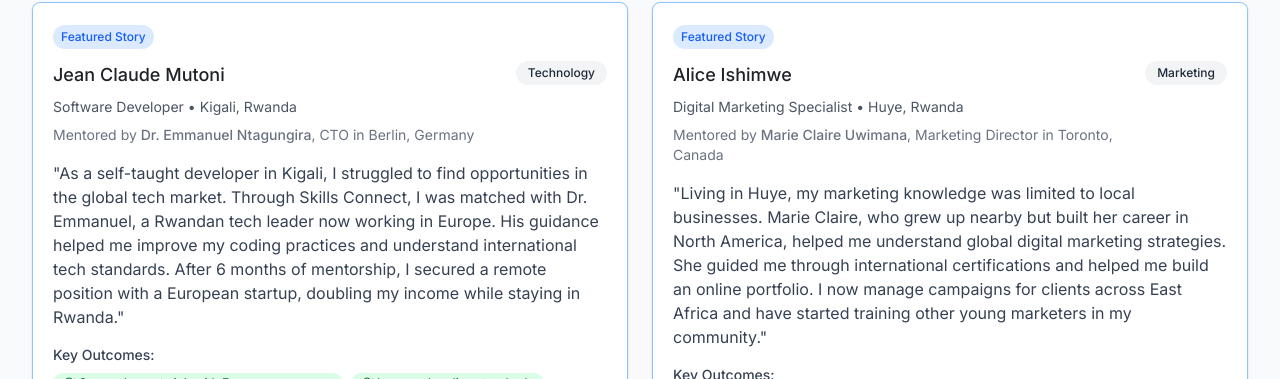
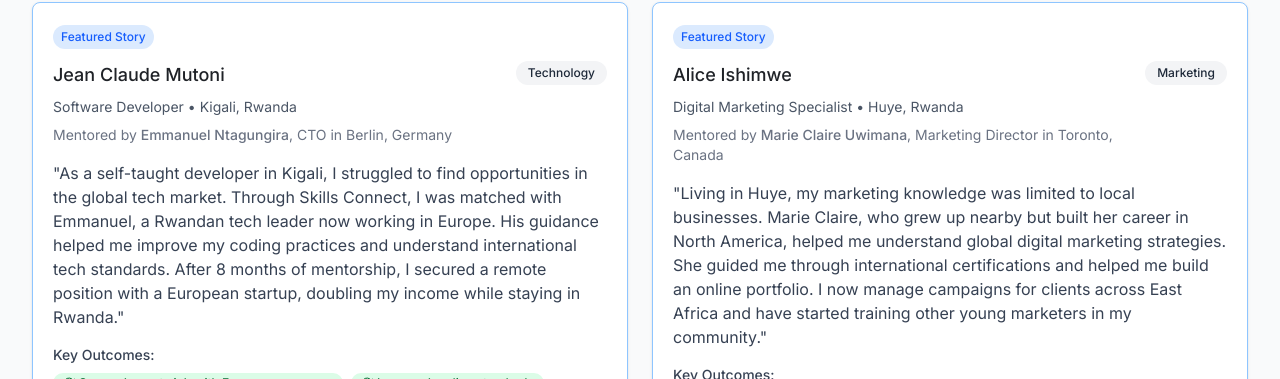
Before and after one commit to Hanki-C2U/hanki-web, a React (Vite) app: page /inspiration in a window 1280 px wide. Shown: the part 281-660 px from the top of the page. Built offline with nearby package versions, Linux system fonts and the light colour scheme; no server answers.

Commit message:
feat: update mentor names by removing titles for consistency across various components

```diff
--- a/src/components/MentorShowcase.tsx
+++ b/src/components/MentorShowcase.tsx
@@ -7,7 +7,7 @@ export default function MentorShowcase() {
   const mentors: Mentor[] = [
     {
       id: 1,
-      name: "Dr. Patricia Nkunda",
+      name: "Patricia Nkunda",
       photo: "/professional-headshot-of-confident-hispanic-sales-.png",
       role: "Senior Data Scientist",
       flag: "🇬🇧",
--- a/src/pages/BookSession.tsx
+++ b/src/pages/BookSession.tsx
@@ -22,7 +22,7 @@ const BookSession = () => {
   // Mock mentor data - would fetch based on mentorId in a real application
   const mentor = {
     id: 1,
-    name: "Dr. Emmanuel Ntagungira",
+    name: "Emmanuel Ntagungira",
     expertise: "Software Engineering",
     company: "Microsoft",
     avatar: "EN"
--- a/src/pages/InspirationPage.tsx
+++ b/src/pages/InspirationPage.tsx
@@ -19,12 +19,12 @@ const InspirationPage = () => {
         image: null
       },
       mentor: {
-        name: "Dr. Emmanuel Ntagungira",
+        name: "Emmanuel Ntagungira",
         role: "CTO",
         location: "Berlin, Germany",
         image: null
       },
-      story: "As a self-taught developer in Kigali, I struggled to find opportunities in the global tech market. Through Skills Connect, I was matched with Dr. Emmanuel, a Rwandan tech leader now working in Europe. His guidance helped me improve my coding practices and understand international tech standards. After 6 months of mentorship, I secured a remote position with a European startup, doubling my income while staying in Rwanda.",
+      story: "As a self-taught developer in Kigali, I struggled to find opportunities in the global tech market. Through Skills Connect, I was matched with Emmanuel, a Rwandan tech leader now working in Europe. His guidance helped me improve my coding practices and understand international tech standards. After 8 months of mentorship, I secured a remote position with a European startup, doubling my income while staying in Rwanda.",
       outcomes: ["Secured remote job with European company", "Improved coding standards", "Built international network"],
       industry: "Technology",
       featured: true
@@ -76,12 +76,12 @@ const InspirationPage = () => {
         image: null
       },
       mentor: {
-        name: "Dr. Patrick Nduwimana",
+        name: "Patrick Nduwimana",
         role: "Hospital Director",
         location: "Montreal, Canada",
         image: null
       },
-      story: "After working in a small clinic for years, I wanted to improve our healthcare management systems but lacked the knowledge. Dr. Patrick, who had similar beginnings in Rwanda before moving to Canada, mentored me through implementing better patient care protocols and management systems. With his guidance, we've reduced patient wait times by 30% and improved treatment outcomes significantly.",
+      story: "After working in a small clinic for years, I wanted to improve our healthcare management systems but lacked the knowledge. Patrick, who had similar beginnings in Rwanda before moving to Canada, mentored me through implementing better patient care protocols and management systems. With his guidance, we've reduced patient wait times by 30% and improved treatment outcomes significantly.",
       outcomes: ["Reduced wait times by 30%", "Improved patient satisfaction scores", "Implemented digital health records"],
       industry: "Healthcare",
       featured: false
--- a/src/pages/MenteeDashboard.tsx
+++ b/src/pages/MenteeDashboard.tsx
@@ -164,7 +164,7 @@ const MenteeDashboard = () => {
   const upcomingSessions = [
     {
       id: 1,
-      mentor: "Dr. Emmanuel Ntagungira",
+      mentor: "Emmanuel Ntagungira",
       expertise: "Software Engineering",
       time: "Today, 2:00 PM",
       topic: "Career Planning Discussion"
@@ -229,12 +229,15 @@ const MenteeDashboard = () => {
         image: null
       },
       mentor: {
-        name: "Dr. Emmanuel Ntagungira",
+        name: "Emmanuel Ntagungira",
         role: "CTO",
         location: "Berlin, Germany",
         image: null
       },
-      story: "As a self-taught developer in Kigali, I struggled to find opportunities in the global tech market. Through Skills Connect, I was matched with Dr. Emmanuel, a Rwandan tech leader now working in Europe. His guidance helped me improve my coding practices and understand international tech standards. After 6 months of mentorship, I secured a remote position with a European startup, doubling my income while staying in Rwanda.",
+      story: {
+        text: "As a self-taught developer in Kigali, I struggled to find opportunities in the global tech market. Through Skills Connect, I was matched with Emmanuel, a Rwandan tech leader now working in Europe. His guidance helped me improve my coding practices and understand international tech standards.",
+        highlight: "After 8 months of mentorship, I secured a remote position with a European startup, doubling my income while staying in Rwanda."
+      },
       outcomes: ["Secured remote job with European company", "Improved coding standards", "Built international network"],
       industry: "Technology",
       featured: true
@@ -253,7 +256,10 @@ const MenteeDashboard = () => {
         location: "Toronto, Canada",
         image: null
       },
-      story: "Living in Huye, my marketing knowledge was limited to local businesses. Marie Claire, who grew up nearby but built her career in North America, helped me understand global digital marketing strategies. She guided me through international certifications and helped me build an online portfolio. I now manage campaigns for clients across East Africa and have started training other young marketers in my community.",
+      story: {
+        text: "Living in Huye, my marketing knowledge was limited to local businesses. Marie Claire, who grew up nearby but built her career in North America, helped me understand global digital marketing strategies. She guided me through international certifications and helped me build an online portfolio.",
+        highlight: "I now manage campaigns for clients across East Africa and have started training other young marketers in my community."
+      },
       outcomes: ["Expanded client base across East Africa", "Completed international certifications", "Started local training program"],
       industry: "Marketing",
       featured: true
@@ -272,7 +278,10 @@ const MenteeDashboard = () => {
         location: "Amsterdam, Netherlands",
         image: null
       },
-      story: "My family has farmed the same way for generations in northern Rwanda. Through Skills Connect, I met James who introduced me to agricultural technologies being used across Europe that could work in Rwanda's climate. With his guidance, I implemented data-driven farming methods and secured funding to expand. Our crop yield has increased by 40%, and we now export organic produce to three countries.",
+      story: {
+        text: "My family has farmed the same way for generations in northern Rwanda. Through Skills Connect, I met James who introduced me to agricultural technologies being used across Europe that could work in Rwanda's climate. With his guidance, I implemented data-driven farming methods and secured funding to expand.",
+        highlight: "Our crop yield has increased by 40%, and we now export organic produce to three countries."
+      },
       outcomes: ["Increased crop yield by 40%", "Secured international export partnerships", "Implemented sustainable farming methods"],
       industry: "Agriculture",
       featured: false
@@ -761,7 +770,7 @@ const MenteeDashboard = () => {
                                 </div>
 
                                 <div className="text-gray-700 mt-3 mb-4">
-                                  "{story.story}"
+                                  "{story.story.text} <span className="font-bold">{story.story.highlight}</span>"
                                 </div>
 
                                 <div className="mt-4">
@@ -849,8 +858,8 @@ const MenteeDashboard = () => {
         {/* Recommended Mentors */}
         <div className="mt-8">
           <div className="flex justify-between items-center mb-4">
-          <h3 className="text-xl font-semibold mb-4">Recommended Mentors</h3>
-           <button
+            <h3 className="text-xl font-semibold mb-4">Recommended Mentors</h3>
+            <button
               onClick={() => navigate('/discover-mentors')}
               className="text-sm px-3 py-1.5 text-emerald-600 border border-emerald-600 rounded-md hover:bg-emerald-50"
             >
--- a/src/pages/MentorDashboard.tsx
+++ b/src/pages/MentorDashboard.tsx
@@ -122,7 +122,7 @@ const MentorDashboard = () => {
       type: "job",
       link: "https://example.com/job",
       description: "Exciting opportunity for a frontend developer with React experience to join our growing team in Kigali.",
-      postedBy: "Dr. Emmanuel Ntagungira"
+      postedBy: "Emmanuel Ntagungira"
     },
     {
       id: "2",
--- a/src/pages/MentorDiscovery.tsx
+++ b/src/pages/MentorDiscovery.tsx
@@ -18,7 +18,7 @@ const MentorDiscovery = () => {
   const mentors = [
     {
       id: 1,
-      name: "Dr. Emmanuel Ntagungira",
+      name: "Emmanuel Ntagungira",
       expertise: "Software Engineering",
       specializations: ["AI/ML", "Cloud Computing", "System Design"],
       location: "Toronto, Canada",
@@ -48,7 +48,7 @@ const MentorDiscovery = () => {
     },
     {
       id: 3,
-      name: "Dr. James Gasana",
+      name: "James Gasana",
       expertise: "Data Science",
       specializations: ["Machine Learning", "Statistics", "Business Intelligence"],
       location: "Boston, USA",
--- a/src/pages/MentorProfile.tsx
+++ b/src/pages/MentorProfile.tsx
@@ -38,7 +38,7 @@ const MentorProfile = () => {
   // Mock data - in real app, this would be fetched based on ID
   const mentor = {
     id: 1,
-    name: "Dr. Emmanuel Ntagungira",
+    name: "Emmanuel Ntagungira",
     title: "Principal Software Engineer",
     company: "Microsoft",
     expertise: "Software Engineering",
@@ -101,7 +101,7 @@ const MentorProfile = () => {
         id: 1,
         mentee: "Alice Mukamana",
         rating: 5,
-        comment: "Dr. Emmanuel provided invaluable guidance on my career transition into tech. His insights on system design and industry trends were incredibly helpful.",
+        comment: "Emmanuel provided invaluable guidance on my career transition into tech. His insights on system design and industry trends were incredibly helpful.",
         date: "2 weeks ago"
       },
       {
--- a/src/pages/ProgressTracking.tsx
+++ b/src/pages/ProgressTracking.tsx
@@ -86,12 +86,12 @@ const ProgressTracking = () => {
   const sessions = [
     {
       id: 1,
-      mentor: "Dr. Emmanuel Ntagungira",
+      mentor: "Emmanuel Ntagungira",
       date: "Jan 15, 2024",
       topic: "Career Transition Planning",
       duration: "60 min",
       rating: 5,
-      notes: "Excellent session on mapping out career transition steps. Dr. Emmanuel provided specific resources and action items."
+      notes: "Excellent session on mapping out career transition steps. Emmanuel provided specific resources and action items."
     },
     {
       id: 2,
--- a/src/pages/ResourceLibrary.tsx
+++ b/src/pages/ResourceLibrary.tsx
@@ -40,7 +40,7 @@ const ResourceLibrary = () => {
         id: 1,
         title: "Complete Guide to Tech Career Transitions",
         description: "A comprehensive roadmap for professionals looking to break into the technology industry from other fields.",
-        author: "Dr. Emmanuel Ntagungira",
+        author: "Emmanuel Ntagungira",
         readTime: "15 min read",
         category: "Career Development",
         tags: ["Career Change", "Tech Industry", "Skills Development"],
```
Lines whose indentation alone changed are shown as unchanged.
